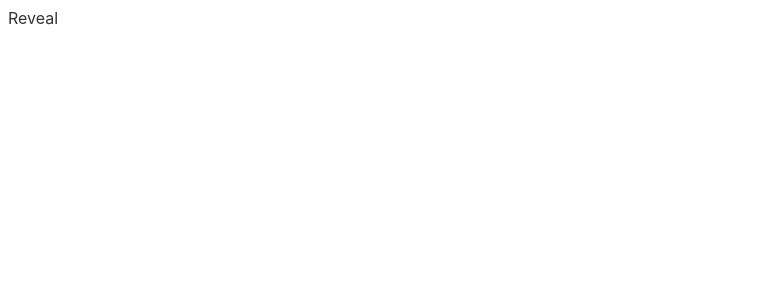
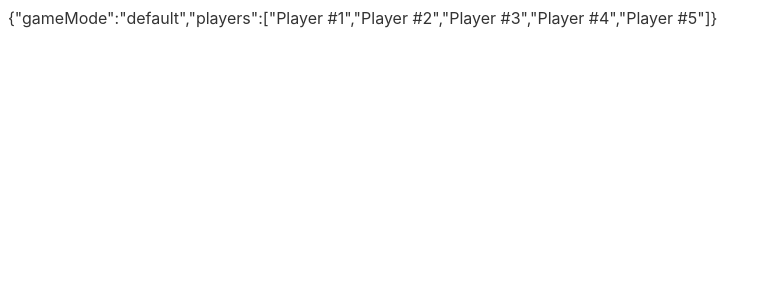
Before and after one commit to GoneFishing7/Among-Us-IRL-Roles-Assigner, a Svelte app: page / in a window 1280 px wide. Both pictures are taken after a click on the button "Continue". Shown: the top 300 px of the page, without its empty margins (0-771 px from the left). Built offline with nearby package versions, Linux system fonts and the light colour scheme.

Commit message:
🐛🛠 fix a few bugs and add start of reveal screen

```diff
--- a/src/App.svelte
+++ b/src/App.svelte
@@ -1,11 +1,13 @@
 <script lang="ts">
-  import type { AppModeType } from "./types/App.types";
+  import type { AppModeType, OptionsType } from "./types/App.types";
   import Options from "./Options.svelte";
   import Reveal from "./Reveal.svelte";
 
   let mode: AppModeType = "options";
+  let options: OptionsType = {};
 
-  function handleOptionsSubmit() {
+  function handleOptionsSubmit(event) {
+    options = event.detail;
     mode = "reveal";
   }
 </script>
@@ -17,6 +19,6 @@
   {#if mode === 'options'}
     <Options on:submit={handleOptionsSubmit} />
   {:else}
-    <Reveal />
+    <Reveal {options} />
   {/if}
 </main>
--- a/src/Options.svelte
+++ b/src/Options.svelte
@@ -1,12 +1,12 @@
 <script lang="ts">
   import { createEventDispatcher } from "svelte";
-  import type { Options } from "./types/App.types";
+  import type { OptionsType } from "./types/App.types";
 
   import PlayerEditor from "./PlayerEditor.svelte";
 
   const dispatch = createEventDispatcher();
 
-  let options: Options = {
+  let options: OptionsType = {
     gameMode: "default",
     players: [],
   };
@@ -17,7 +17,7 @@
   }
 
   function submit() {
-    dispatch("submit");
+    dispatch("submit", options);
   }
 </script>
 
--- a/src/PlayerEditor.svelte
+++ b/src/PlayerEditor.svelte
@@ -1,13 +1,18 @@
 <script lang="ts">
-  import { createEventDispatcher } from "svelte";
+  import { createEventDispatcher, onMount } from "svelte";
   import type { Player } from "./types/App.types";
+
+  const dispatch = createEventDispatcher();
 
   let players: Player[] = Array(5)
     .fill("Player")
-    .map((s, i) => `${s} #${i}`);
+    .map((s, i) => s + " #" + (i + 1));
+
   $: updatePlayers(players);
 
-  const dispatch = createEventDispatcher();
+  onMount(async () => {
+    updatePlayers(players);
+  });
 
   function addPlayer() {
     players =
--- a/src/Reveal.svelte
+++ b/src/Reveal.svelte
@@ -1,7 +1,10 @@
 <script lang="ts">
+  import type { OptionsType } from "./types/App.types";
+
+  export let options: OptionsType;
 </script>
 
 <style>
 </style>
 
-<div>Reveal</div>
+<div>{JSON.stringify(options)}</div>
--- a/src/types/App.types.ts
+++ b/src/types/App.types.ts
@@ -1,7 +1,7 @@
 export type AppModeType = "options" | "reveal";
 export type GameModeType = "default";
 export type Player = string;
-export type Options = {
-  gameMode: GameModeType;
-  players: Player[];
+export type OptionsType = {
+  gameMode?: GameModeType;
+  players?: Player[];
 };
```
